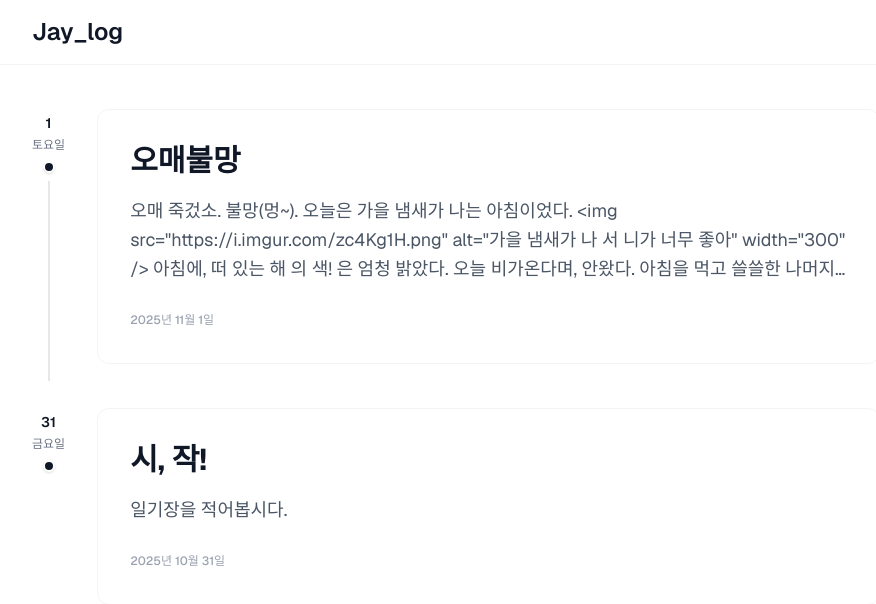
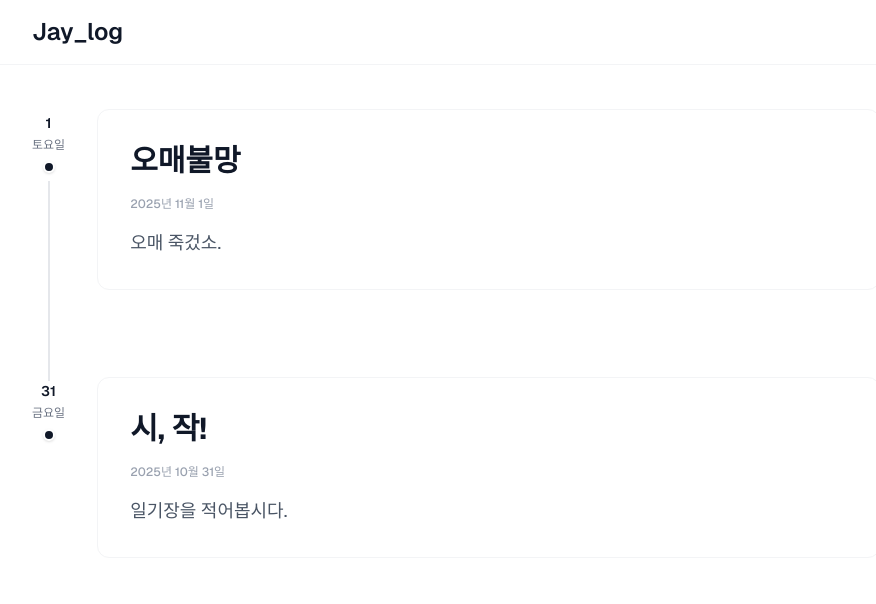
Before and after one commit to heonyus/illgii, a Next.js app: page / in a window 1280 px wide. Shown: the top 604 px of the page, without its empty margins (184-1060 px from the left). Built offline with nearby package versions, Linux system fonts and the light colour scheme.

Commit message:
Refactor preview text generation in TimelineDiaryCard to display only the first non-empty line of diary content, improving clarity and presentation.

```diff
--- a/components/TimelineDiaryCard.tsx
+++ b/components/TimelineDiaryCard.tsx
@@ -11,9 +11,12 @@ interface TimelineDiaryCardProps {
 }
 
 export default function TimelineDiaryCard({ diary, index, isLast = false }: TimelineDiaryCardProps) {
-  const preview = diary.content.length > 200
-    ? diary.content.slice(0, 200).replace(/\n/g, ' ') + '...'
-    : diary.content.replace(/\n/g, ' ');
+  // 첫 줄만 추출 (빈 줄 제외)
+  const firstLine = diary.content
+    .split('\n')
+    .find(line => line.trim().length > 0) || diary.content.split('\n')[0] || '';
+  const preview = firstLine.trim();
+
   const date = new Date(diary.updatedAt);
 
   const dateString = date.toLocaleDateString('ko-KR', {
@@ -57,10 +60,12 @@ export default function TimelineDiaryCard({ diary, index, isLast = false }: Time
             <h2 className="mb-4 text-2xl font-bold text-gray-900 transition-colors group-hover:text-gray-700 sm:text-3xl leading-tight">
               {diary.title}
             </h2>
-            <p className="mb-6 line-clamp-3 text-gray-600 text-base leading-relaxed sm:text-lg">
-              {preview}
-            </p>
-            <time className="text-xs text-gray-400 font-medium">{dateString}</time>
+            <time className="mb-4 block text-xs text-gray-400 font-medium">{dateString}</time>
+            {preview && (
+              <p className="text-gray-600 text-base leading-relaxed sm:text-lg">
+                {preview}
+              </p>
+            )}
           </article>
         </Link>
       </div>
--- a/diaries/2025-11-01.md
+++ b/diaries/2025-11-01.md
@@ -6,18 +6,18 @@ date: 2025-11-01
 오매 죽겄소.
 불망(멍~).
 
-오늘은 가을 냄새가 나는 아침이었다.
+오늘은 가을 냄새가 나는 아침이었습니다다.
 <img src="https://i.imgur.com/zc4Kg1H.png" alt="가을 냄새가 나 서 니가 너무 좋아" width="300" />
-아침에, 떠 있는 해 의 색! 은 엄청 밝았다.
-오늘 비가온다며, 안왔다.
+아침에, 떠 있는 해 의 색! 은 엄청 밝았지요.
+오늘 비가온다며, 안왔네요요.
 
-아침을 먹고 쓸쓸한 나머지 웅찬이에게 카카오톡을 보냈다.
+아침을 먹고 쓸쓸한 나머지 웅찬이에게 카카오톡을 보냈더이다다.
 `웅찬 오늘 뭐함`
 `쇼핑, 카페`
 앗! 나 오늘 심심 대마왕이 찾아왔는데 혹시 같이 놀 수 있나 호기심에.
 `나도 갈래 나도`
 <img src="https://encrypted-tbn0.gstatic.com/images?q=tbn:ANd9GcRsUfdL8-RrSdQetHUsj-yr5kh2nol3D2jvZw&s" alt=" " width="300" />
-해가 12시 방향에 올라왔을때 함께 타임스퀘어를 가서 옷을 봐줬다.
+해가 12시 방향에 올라왔을때 함께 타임스퀘어를 가서 옷을 봐줬습니다다.
 (얘는 옷 하나도 안사고 나만 책 사고 옴)
 
 <img src="https://i.imgur.com/4ltQu9r.jpeg" alt="크리스마스 트리" width="300" />
@@ -25,30 +25,30 @@ date: 2025-11-01
 벌써부터 캐롤을 들을 날씨기는 해!
 
 <img src="https://i.imgur.com/iXlPczC.jpeg" alt="웅찬아 거울 닦아라" width="300" />
-음~ 오늘 날씨는 그렇게 좋지 않았다.
-꾸리꾸리 구름이 하늘을 가득 메웠다.
-파주, 김포는 너무 멀어서(주말이라 1시간이나 걸렸다) 행주산성에 있는 카페를 가 공부하자고 했다.
+음~ 오늘 날씨는 그렇게 좋지 않았네요.
+꾸리꾸리 구름이 하늘을 가득 메웠습니다다.
+파주, 김포는 너무 멀어서(주말이라 1시간이나 걸렸다) 행주산성에 있는 카페를 가 공부하자고 했어요요.
 
-행주산성 도착
+행주산성 도착,
 갑자기 비빔국수가 먹고 싶은것이 아니겠는가!
 
-그래서 가나안 식당에 가서 초계 비빔국수랑 잔치국수, 갈비만두를 시켜먹었다.
+그래서 가나안 식당에 가서 초계 비빔국수랑 잔치국수, 갈비만두를 시켜먹었습니다다.
 <img src="https://cdnimage.dailian.co.kr/news/201307/news_1374297093_359773_m.jpg" alt="갈비만두는 대북혼" width="300" />
 음~ 아주 맛좋아~
 
 그리고 근처에 있는 카페를 가려고 했는데 갑자기 비가 오는 것이 아니겠는가!
-비도 오고 그래서, 웅찬이랑 드라이빙이나 좀 더 할겸 김포로 갔다.
+비도 오고 그래서, 웅찬이랑 드라이빙이나 좀 더 할겸 김포로 갔더이다다.
 
 매번 가는 카페가 있는데 여기 빵 중에 초코? 뭔 빵 아 정말 맛 좋아~
 카페에서 공부하고 있는데 갑자기 김현아 방향에서 불꽃놀이를 하는것이 아니겠는가!
 
 <img src="https://i.imgur.com/9DGnjC3.jpeg" alt="진짜 갑분 불꽃놀이가 아니겠는가!" width="300" />
-정말 눈이 휘둥구르르르해져서 바로 나가 불꽃놀이를 보았다.
+정말 눈이 휘둥구르르르해져서 바로 나가 불꽃놀이를 보았습니다다.
 
-그러고 집에 왔다.
+그러고 집에 왔어요요.
 오늘도 아주 운이 좋아~
 
-초등학생때 이후로 일기를 써보지 않아서 일기 쓰는 실력이 그 때에 멈춘 것 같다.
+초등학생때 이후로 일기를 써보지 않아서 일기 쓰는 실력이 그 때에 멈춘 것 같네요요.
 쓰다보면 늘겠지 뭐~
 
 > 오늘 느낀점: 인생은 롤러코스터! 난 앞으로 올라갈 일만 남았다!
```
